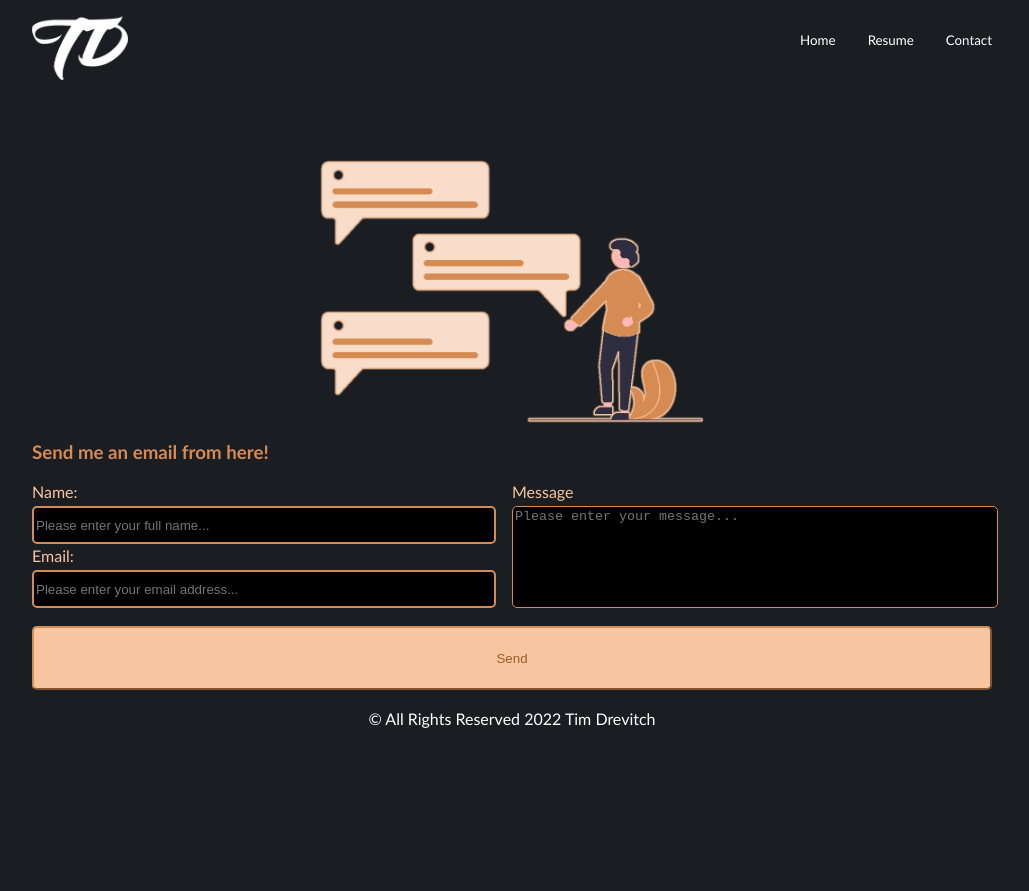
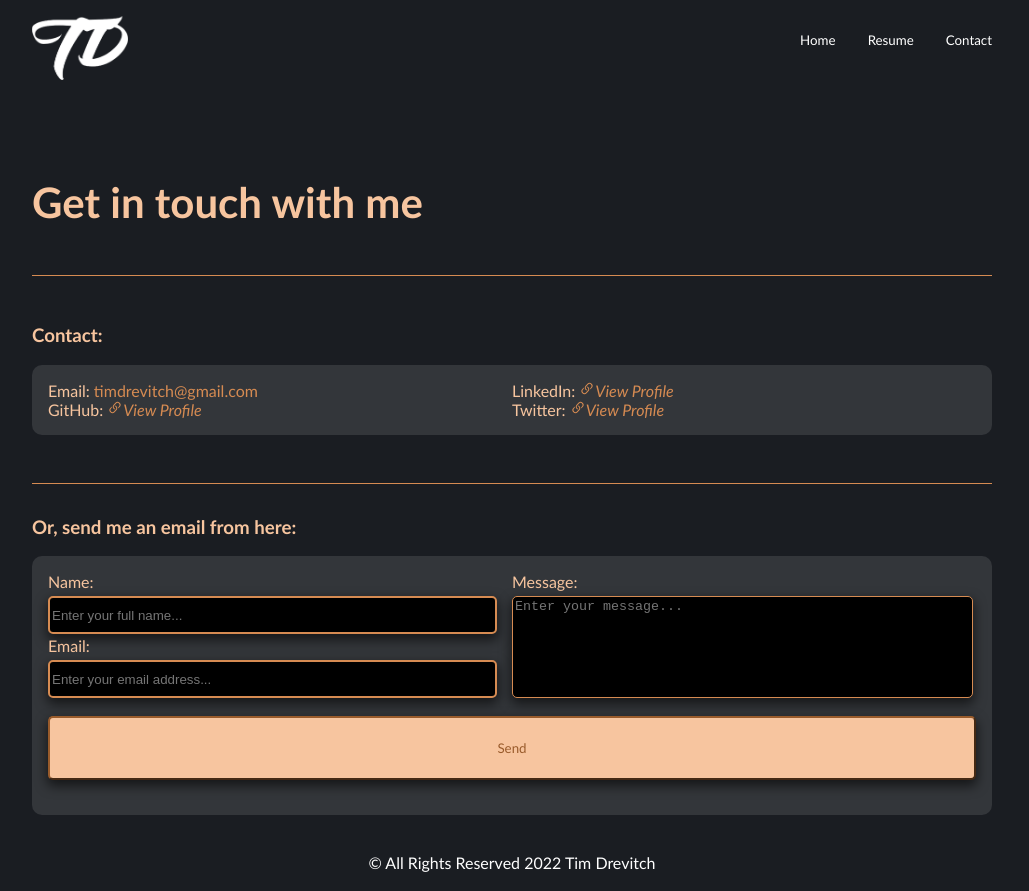
Before and after one commit to timdrevitch/tim-drevitch-portfolio, a React (Create React App) app in the folder client/: page /contact in a window 1280 px wide. Shown: the whole page, without its empty margins (128-1157 px from the left). Before the commit the page ends 800 px from the top, so only its background shows below. Built offline with nearby package versions, Linux system fonts and the light colour scheme.

Commit message:
⭐️ MVP

```diff
--- a/client/src/Components/SocialMedia.tsx
+++ b/client/src/Components/SocialMedia.tsx
@@ -37,16 +37,16 @@ const SocialMedia: FC = (): JSX.Element => {
           <a
             target="_blank"
             rel="noreferrer"
-            href="https://twitter.com/TimDrevitchDev"
+            href="https://github.com/timdrevitch"
           >
-            <AiFillTwitterCircle color={siteColor} style={btnStyle} />
+            <AiFillGithub color={siteColor} style={btnStyle} />
           </a>{" "}
           {/* <SMButton
             onClick={() => {
-              window.location.href = "https://twitter.com/TimDrevitchDev"
+              window.location.href = "https://github.com/timdrevitch"
             }}
           >
-            <AiFillTwitterCircle color={siteColor} style={btnStyle} />
+            <AiFillGithub color={siteColor} style={btnStyle} />
           </SMButton> */}
         </SMListItem>
         <SMListItem>
@@ -70,16 +70,16 @@ const SocialMedia: FC = (): JSX.Element => {
           <a
             target="_blank"
             rel="noreferrer"
-            href="https://github.com/timdrevitch"
+            href="https://twitter.com/TimDrevitchDev"
           >
-            <AiFillGithub color={siteColor} style={btnStyle} />
+            <AiFillTwitterCircle color={siteColor} style={btnStyle} />
           </a>{" "}
           {/* <SMButton
             onClick={() => {
-              window.location.href = "https://github.com/timdrevitch"
+              window.location.href = "https://twitter.com/TimDrevitchDev"
             }}
           >
-            <AiFillGithub color={siteColor} style={btnStyle} />
+            <AiFillTwitterCircle color={siteColor} style={btnStyle} />
           </SMButton> */}
         </SMListItem>
       </SMListSection>
--- a/client/src/Pages/Contact.tsx
+++ b/client/src/Pages/Contact.tsx
@@ -1,6 +1,18 @@
 import { FC, FormEvent, MutableRefObject, useRef, useState } from "react"
 import emailjs from "@emailjs/browser"
 import { MainContentContainer, WebsiteContainer } from "../Styles/HomeStyles"
+import { BsLink45Deg } from "react-icons/bs"
+import {
+  EmailForm,
+  LargeInput,
+  LeftSection,
+  SmallInput,
+  SmallInputContainer,
+  ContactList,
+  ListItem,
+  LinkItem,
+  SubmitButton,
+} from "../Styles/ContactStyles"
 
 const Contact: FC = (): JSX.Element => {
   const form: MutableRefObject<any> = useRef()
@@ -29,83 +41,103 @@ const Contact: FC = (): JSX.Element => {
   return (
     <WebsiteContainer>
       <MainContentContainer>
-        <img
-          style={{ width: "40%", display: "block", margin: "0 auto" }}
-          src={require("../Assets/contactme.png")}
-          alt="TimDrevitch"
-        />
+        <br />
+        <br />
+        <br />
+        <h1
+          style={{
+            margin: "-2.5rem 0 3rem 0",
+            fontSize: "42px",
+            paddingBottom: "3rem",
+            borderBottom: "1px solid #d68b52",
+          }}
+        >
+          Get in touch with me
+        </h1>
+        <h3>Contact:</h3>
+        <ContactList>
+          <ListItem>
+            Email:{" "}
+            <span style={{ color: "#d68b52" }}>timdrevitch@gmail.com</span>
+          </ListItem>
+          <ListItem>
+            LinkedIn:{" "}
+            <LinkItem
+              target="_blank"
+              rel="noreferrer"
+              href="https://www.linkedin.com/in/tim-drevitch-43016719b"
+            >
+              <BsLink45Deg />
+              <em>View Profile</em>
+            </LinkItem>
+          </ListItem>
+          <ListItem>
+            GitHub:{" "}
+            <LinkItem
+              target="_blank"
+              rel="noreferrer"
+              href="https://github.com/timdrevitch"
+            >
+              <BsLink45Deg />
+              <em>View Profile</em>
+            </LinkItem>
+          </ListItem>
+          <ListItem>
+            Twitter:{" "}
+            <LinkItem
+              target="_blank"
+              rel="noreferrer"
+              href="https://twitter.com/TimDrevitchDev"
+            >
+              <BsLink45Deg />
+              <em>View Profile</em>
+            </LinkItem>
+          </ListItem>
+        </ContactList>
         {!ifEmailSent ? (
           <>
-            <h3
+            <h1
               style={{
-                color: "#d68b52",
+                margin: "-.01rem 0 2rem 0",
+                fontSize: "42px",
+                paddingBottom: "3rem",
+                borderBottom: "1px solid #d68b52",
               }}
             >
-              Send me an email from here!
-            </h3>
+              {/* Get in touch with me */}
+            </h1>
+            <h3>Or, send me an email from here:</h3>
             <div
               style={{
                 width: "100%",
                 display: "flex",
               }}
             >
-              <form style={{ width: "100%" }} ref={form} onSubmit={sendEmail}>
-                <div style={{ width: "50%", float: "left" }}>
-                  <div
-                    style={{
-                      width: "100%",
-                      height: "4rem",
-                    }}
-                  >
+              <EmailForm ref={form} onSubmit={sendEmail}>
+                <LeftSection>
+                  <SmallInputContainer>
                     <label>
                       Name: <br />
-                      <input
-                        style={{
-                          width: "95%",
-                          height: "2rem",
-                          background: "black",
-                          color: "#F7C59F",
-                          borderRadius: "5px",
-                          borderColor: "#d68b52",
-                          borderStyle: "solid",
-                          marginTop: "5px",
-                          marginBottom: "5px",
-                        }}
-                        placeholder="Please enter your full name..."
+                      <SmallInput
+                        placeholder="Enter your full name..."
                         type="text"
                         name="user_name"
                         required
                       />
                     </label>
-                  </div>
-                  <div
-                    style={{
-                      width: "100%",
-                      height: "4rem",
-                    }}
-                  >
+                  </SmallInputContainer>
+                  <SmallInputContainer>
                     <label>
                       Email: <br />
-                      <input
-                        style={{
-                          width: "95%",
-                          height: "2rem",
-                          background: "black",
-                          color: "#F7C59F",
-                          borderRadius: "5px",
-                          borderColor: "#d68b52",
-                          borderStyle: "solid",
-                          marginTop: "5px",
-                          marginBottom: "5px",
-                        }}
-                        placeholder="Please enter your email address..."
+                      <SmallInput
+                        placeholder="Enter your email address..."
                         type="email"
                         name="user_email"
                         required
                       />
                     </label>
-                  </div>
-                </div>
+                  </SmallInputContainer>
+                </LeftSection>
                 <div style={{ width: "50%", float: "right" }}>
                   <div
                     style={{
@@ -114,48 +146,49 @@ const Contact: FC = (): JSX.Element => {
                     }}
                   >
                     <label>
-                      Message <br />
-                      <textarea
-                        style={{
-                          width: "100%",
-                          height: "6rem",
-                          background: "black",
-                          color: "#F7C59F",
-                          borderRadius: "5px",
-                          borderColor: "#d68b52",
-                          borderStyle: "solid",
-                          maxWidth: "100%",
-                          resize: "none",
-                          marginTop: "5px",
-                          marginBottom: "5px",
-                        }}
-                        placeholder="Please enter your message..."
+                      Message: <br />
+                      <LargeInput
+                        placeholder="Enter your message..."
                         name="message"
                         required
                       />
                     </label>
                   </div>
                 </div>
-                <input
-                  style={{
-                    width: "100%",
-                    background: "#F7C59F",
-                    borderColor: "#d68b52",
-                    borderRadius: "5px",
-                    cursor: "pointer",
-                    height: "4rem",
-                    color: "#995b2b",
-                    marginTop: "1rem",
-                  }}
-                  type="submit"
-                  value="Send"
-                />
-              </form>
+                <SubmitButton type="submit" value="Send" />
+                <br />
+                <br />
+              </EmailForm>
             </div>
+            <br />
             <br />
           </>
         ) : (
-          <div>Thank you for your message!</div>
+          <>
+            <h1
+              style={{
+                margin: "-.01rem 0 2rem 0",
+                fontSize: "42px",
+                paddingBottom: "3rem",
+                borderBottom: "1px solid #d68b52",
+              }}
+            >
+              {/* Get in touch with me */}
+            </h1>
+            <div
+              style={{
+                textAlign: "center",
+                fontSize: "42px",
+                background: "rgba(255, 255, 255, 0.11)",
+                padding: "1rem",
+                borderRadius: "10px",
+              }}
+            >
+              Thank you for your message!
+            </div>
+            <br />
+            <br />
+          </>
         )}
       </MainContentContainer>
     </WebsiteContainer>
--- a/client/src/Pages/Resume.tsx
+++ b/client/src/Pages/Resume.tsx
@@ -6,6 +6,16 @@ const Resume: FC = (): JSX.Element => {
   return (
     <WebsiteContainer>
       <MainContentContainer>
+        <h1 style={{ fontSize: "42px", color: "#F7C59F" }}>My Resume</h1>
+        <h1
+          style={{
+            margin: "-2.5rem 0 3rem 0",
+            paddingBottom: "3rem",
+            borderBottom: "1px solid #d68b52",
+          }}
+        >
+          {/* Software Engineer */}
+        </h1>
         <img
           style={{ width: "100%", display: "block", margin: "0 auto" }}
           src={require("../Assets/tim_drevitch_resume.png")}
--- /dev/null
+++ b/client/src/Styles/ContactStyles.ts
@@ -0,0 +1,92 @@
+import styled from "styled-components"
+
+export const EmailForm = styled.form`
+  width: 100%;
+  background: rgba(255, 255, 255, 0.11);
+  padding: 1rem;
+  border-radius: 10px;
+`
+export const LeftSection = styled.div`
+  width: 50%;
+  float: left;
+`
+export const RightSection = styled.div`
+  width: 50%;
+  float: right;
+`
+export const SmallInputContainer = styled.div`
+  width: 100%;
+  height: 4rem;
+`
+export const SmallInput = styled.input`
+  width: 95%;
+  height: 2rem;
+  background: black;
+  color: #f7c59f;
+  border-radius: 5px;
+  border-color: #d68b52;
+  border-style: solid;
+  margin-top: 5px;
+  margin-bottom: 5px;
+  box-shadow: 0px 5px 12px 1px rgba(0, 0, 0, 0.59);
+  @media (max-width: 950px) {
+    width: 90%;
+  }
+`
+export const LargeInput = styled.textarea`
+  /* width: 100%; */
+  height: 6rem;
+  background: black;
+  color: #f7c59f;
+  border-radius: 5px;
+  border-color: #d68b52;
+  border-style: solid;
+  width: 98%;
+  resize: none;
+  margin-top: 5px;
+  margin-bottom: 5px;
+  box-shadow: 0px 5px 12px 1px rgba(0, 0, 0, 0.59);
+  /* @media (max-width: 950px) {
+    width: 90%;
+  } */
+`
+export const ContactList = styled.div`
+  display: flex;
+  flex-wrap: wrap;
+  gap: 10%;
+  background: rgba(255, 255, 255, 0.11);
+  padding: 1rem;
+  border-radius: 10px;
+  list-style-type: none;
+  /* @media (max-width: 950px) {
+    gap: 3rem;
+  } */
+`
+export const ListItem = styled.div`
+  width: 40%;
+  @media (max-width: 650px) {
+    width: 80%;
+  }
+`
+export const LinkItem = styled.a`
+  color: #d68b52;
+  text-decoration: none;
+  &:hover {
+    color: white;
+  }
+`
+export const SubmitButton = styled.input`
+  width: 100%;
+  background: #f7c59f;
+  border-color: #995b2b;
+  border-radius: 5px;
+  cursor: pointer;
+  height: 4rem;
+  color: #995b2b;
+  margin-top: 1rem;
+  box-shadow: 0px 5px 12px 1px rgba(0, 0, 0, 0.59);
+  font-family: Trebuchet MS, "sans-serif";
+  &:hover {
+    background: white;
+  }
+`
```
